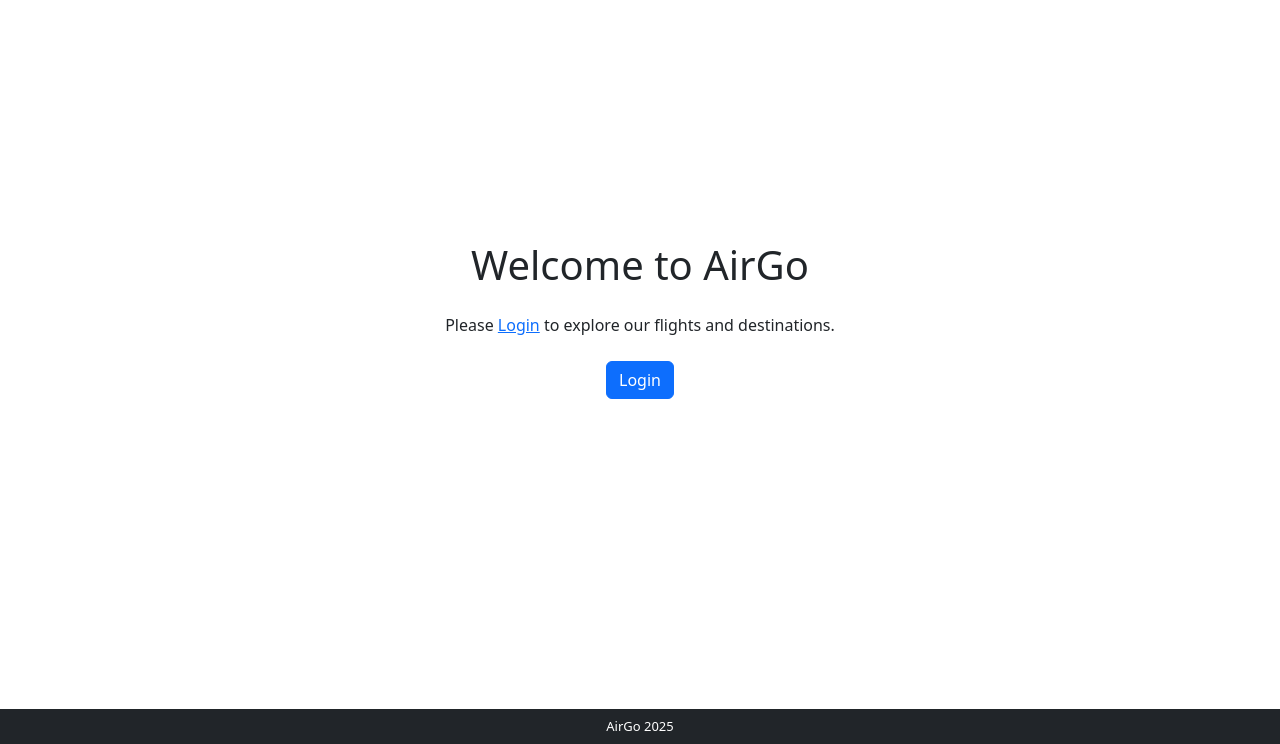
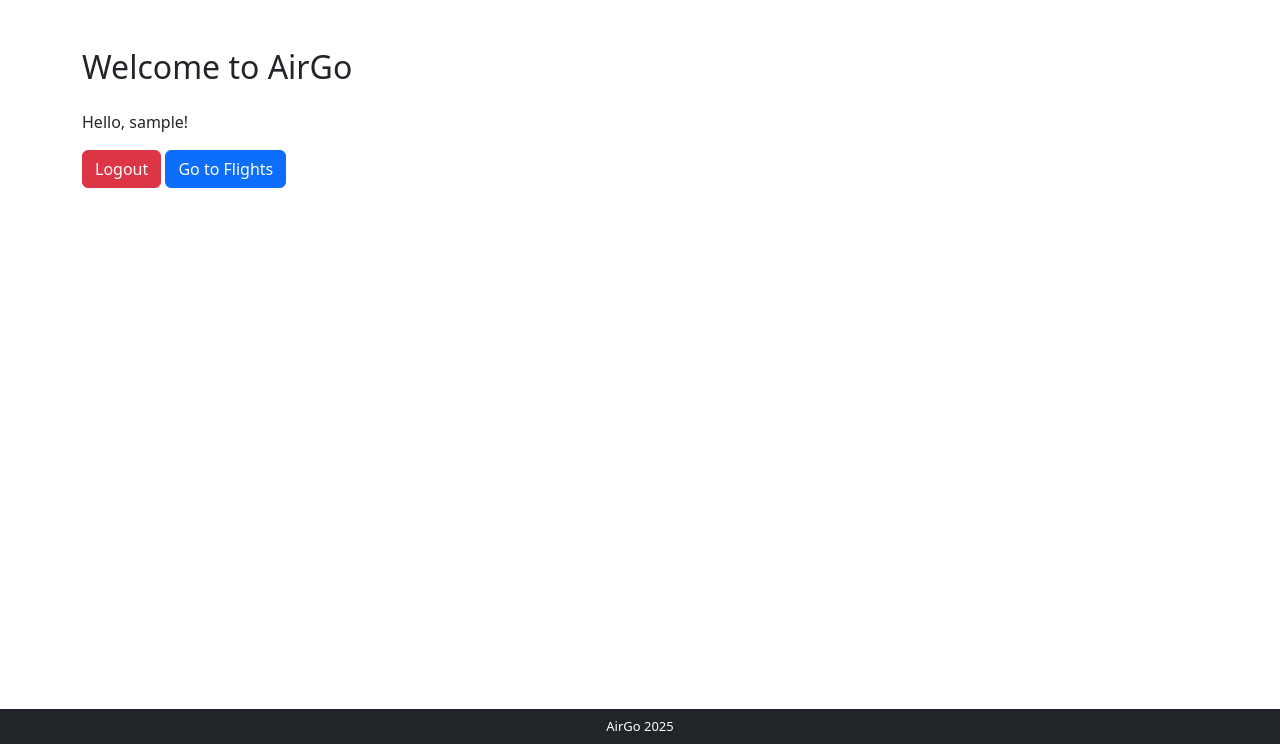
Before and after one commit to waleed39118/AirGo, a Django app: template reservations/templates/welcome.html in a window 1280 px wide. Shown: the part 56-800 px from the top of the page. Run offline with Django 5.2, Linux system fonts and the light colour scheme; the template is opened without the code that fills it, so the values that code supplies are empty; the visitor is signed in with stand-in values (Sample User, id 1); parts of the project's set-up code (start-up, migrations or seed data) failed here and were passed over; some libraries are stand-ins or nearby versions.

Commit message:
adding files

```diff
--- a/AirGo/urls.py
+++ b/AirGo/urls.py
@@ -4,5 +4,4 @@ from django.urls import path, include
 urlpatterns = [
     path('admin/', admin.site.urls),
     path('', include('reservations.urls')),
-    path('accounts/', include('django.contrib.auth.urls')),
 ]
--- /dev/null
+++ b/requirements.txt
@@ -0,0 +1,6 @@
+asgiref==3.9.1
+Django==5.2.6
+sqlparse==0.5.3
+tzdata==2025.2
+psycopg2-binary>=2.9
+requests>=2.31
--- a/reservations/templates/welcome.html
+++ b/reservations/templates/welcome.html
@@ -2,9 +2,35 @@
 {% load static %}
 
 {% block content %}
-<div class="d-flex flex-column justify-content-center align-items-center" style="height:80vh;">
-    <h1 class="mb-4">Welcome to AirGo</h1>
-    <p class="mb-4">Please <a href="{% url 'login' %}">Login</a> to explore our flights and destinations.</p>
-    <a class="btn btn-primary" href="{% url 'login' %}">Login</a>
+<div class="container mt-5">
+  <h2 class="mb-4">Welcome to AirGo</h2>
+
+  {% if user.is_authenticated %}
+    <p>Hello, {{ user.username }}!</p>
+    <a href="{% url 'logout' %}" class="btn btn-danger">Logout</a>
+    <a href="{% url 'home' %}" class="btn btn-primary">Go to Flights</a>
+  {% else %}
+  <div class="row">
+    <!-- Login form -->
+    <div class="col-md-6">
+      <h3>Login</h3>
+      <form method="post" action="{% url 'login' %}">
+        {% csrf_token %}
+        {{ form_login.as_p }}
+        <button type="submit" class="btn btn-success">Login</button>
+      </form>
+    </div>
+
+    <!-- Signup form -->
+    <div class="col-md-6">
+      <h3>Sign Up</h3>
+      <form method="post" action="{% url 'register' %}">
+        {% csrf_token %}
+        {{ form_signup.as_p }}
+        <button type="submit" class="btn btn-primary">Sign Up</button>
+      </form>
+    </div>
+  </div>
+  {% endif %}
 </div>
 {% endblock %}
--- a/reservations/urls.py
+++ b/reservations/urls.py
@@ -1,19 +1,16 @@
 from django.urls import path
-from django.contrib.auth.views import LoginView, LogoutView
-from .import views
+from . import views
 
 urlpatterns = [
-    path('', views.home, name='home'),
-    path('search/', views.search, name='search'),
+    path('', views.welcome, name='welcome'),
     path('register/', views.register, name='register'),
-    path('login/', LoginView.as_view(template_name='login.html'), name='login'),
-    path('logout/', LogoutView.as_view(next_page='home'), name='logout'),
+    path('login/', views.login, name='login'),
+    path('logout/', views.logout, name='logout'),
+    path('home/', views.home, name='home'),
     path('profile/', views.profile, name='profile'),
-    path('flight/<int:flight_id>/', views.book_flight, name='book_flight'),
+    path('book/<int:flight_id>/', views.book_flight, name='book_flight'),
     path('destination/<int:dest_id>/', views.destination_detail, name='destination_detail'),
     path('weather/<int:dest_id>/', views.weather, name='weather'),
     path('checkout/<int:booking_id>/', views.checkout, name='checkout'),
     path('create-checkout-session/<int:booking_id>/', views.create_checkout_session, name='create_checkout_session'),
-    path('success/<int:booking_id>/', views.success, name='success'),
-    path('cancel/', views.cancel, name='cancel'),
 ]
```
Also changed, not shown: 1 other file.
